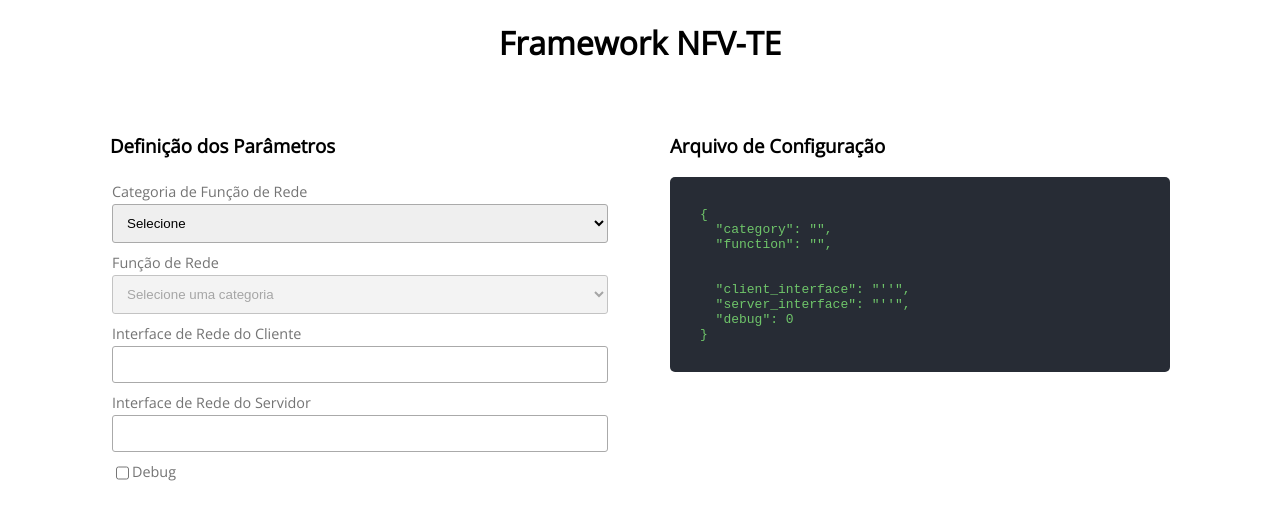
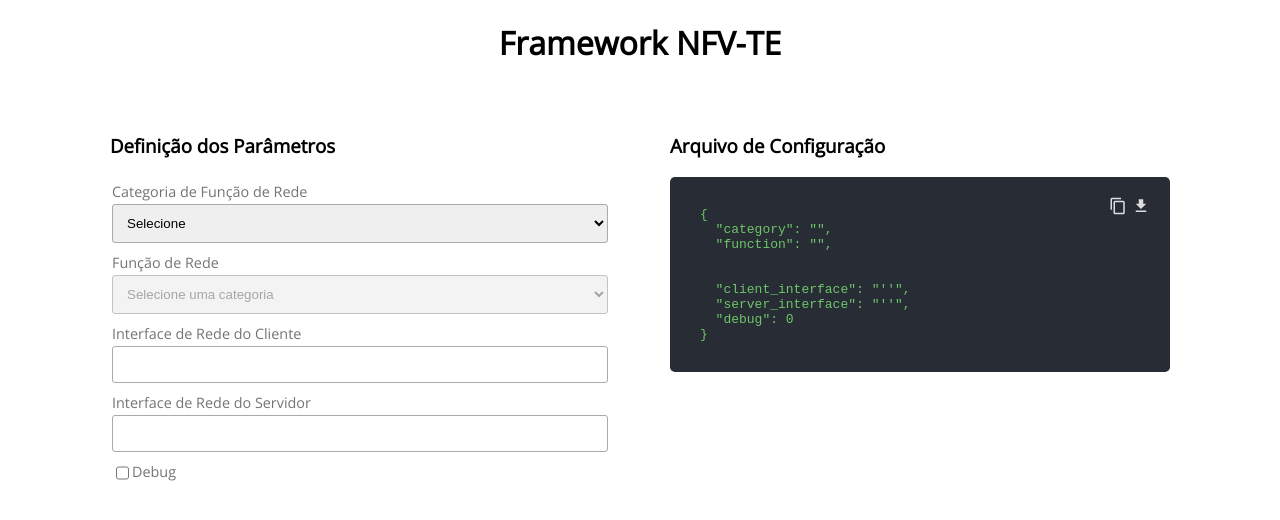
Before and after one commit to jvmoreira/multiservice-networks, a React app in the folder interface/: page / in a window 1280 px wide. Shown: the top 520 px of the page. Built offline with nearby package versions, Linux system fonts and the light colour scheme.

Commit message:
Add copy to clipboard and download buttons to the JSON display

```diff
--- a/interface/src/components/display.tsx
+++ b/interface/src/components/display.tsx
@@ -1,11 +1,65 @@
-import React, { ReactElement } from 'react';
+import React, { ReactElement, useCallback, useMemo, useState } from 'react';
 
 export function Display({ value }: { value: string }): ReactElement {
+  const valueBlob = useMemo(() => new Blob([value], { type: 'text/plain' }), [value]);
+
   return (
     <section id="display-section">
       <h3>Arquivo de Configuração</h3>
 
-      <pre>{value}</pre>
+      <pre>
+        {value}
+
+        <span id="action-icons">
+          <CopyButton valueBlob={valueBlob} />
+          <DownloadButton valueBlob={valueBlob} />
+        </span>
+      </pre>
     </section>
   );
 }
+
+function CopyButton({ valueBlob }: { valueBlob: Blob }): ReactElement {
+  const [fillColor, setFillColor] = useState('currentColor');
+  const showCopyFeedback = useCallback(() => {
+    setFillColor('#6fc56a');
+    setTimeout(setFillColor, 1500, 'currentColor');
+  }, [setFillColor]);
+
+  const copyHandler = useCallback(() => {
+    const item = new ClipboardItem({ [valueBlob.type]: valueBlob });
+    (async (): Promise<void> => {
+      await navigator.clipboard.write([item]);
+      showCopyFeedback();
+    })();
+  }, [showCopyFeedback, valueBlob]);
+
+  return (
+    <svg viewBox="0 0 24 24" onClick={copyHandler}>
+      <path fill={fillColor} d="M19,21H8V7H19M19,5H8A2,2 0 0,0 6,7V21A2,2 0 0,0 8,23H19A2,2 0 0,0 21,21V7A2,2 0 0,0 19,5M16,1H4A2,2 0 0,0 2,3V17H4V3H16V1Z" />
+    </svg>
+  );
+}
+
+function DownloadButton({ valueBlob }: { valueBlob: Blob }): ReactElement {
+  const anchorElement = useMemo(() => {
+    const element = document.createElement('a');
+    element.download = 'framework.config.json';
+    return element;
+  }, []);
+
+  const downloadHandler = useCallback(() => {
+    const valueObjectUrl = URL.createObjectURL(valueBlob);
+    anchorElement.href = valueObjectUrl;
+    document.body.appendChild(anchorElement);
+    anchorElement.dispatchEvent(new MouseEvent('click'));
+    document.body.removeChild(anchorElement);
+    URL.revokeObjectURL(valueObjectUrl);
+  }, [anchorElement, valueBlob]);
+
+  return (
+    <svg viewBox="0 0 24 24" onClick={downloadHandler}>
+      <path fill="currentColor" d="M5,20H19V18H5M19,9H15V3H9V9H5L12,16L19,9Z" />
+    </svg>
+  );
+}
--- a/interface/src/style.scss
+++ b/interface/src/style.scss
@@ -34,6 +34,20 @@ main {
       margin: auto;
       position: sticky;
       top: 30px;
+
+      #action-icons {
+        position: absolute;
+        top: 20px;
+        right: 20px;
+        color: #DDD;
+
+        svg {
+          width: 18px;
+          height: 18px;
+          margin-left: 5px;
+          cursor: pointer;
+        }
+      }
     }
   }
 
```
Also changed, not shown: 4 other files (tests, documents, lock files or other folders).
